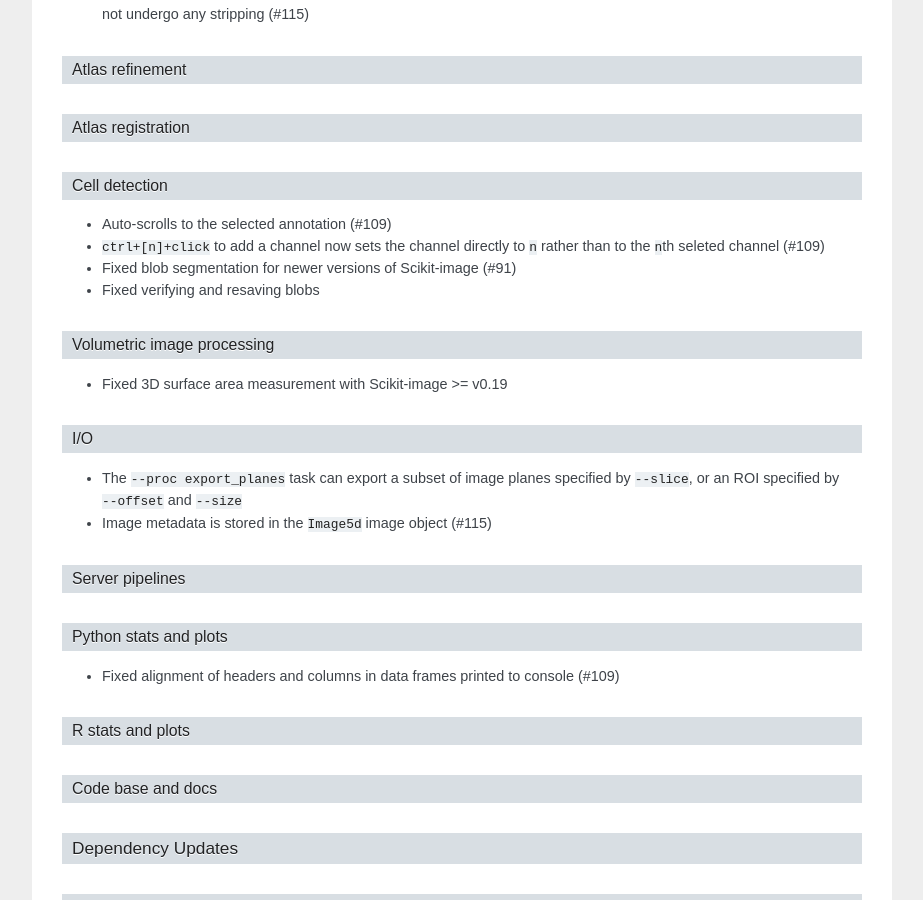
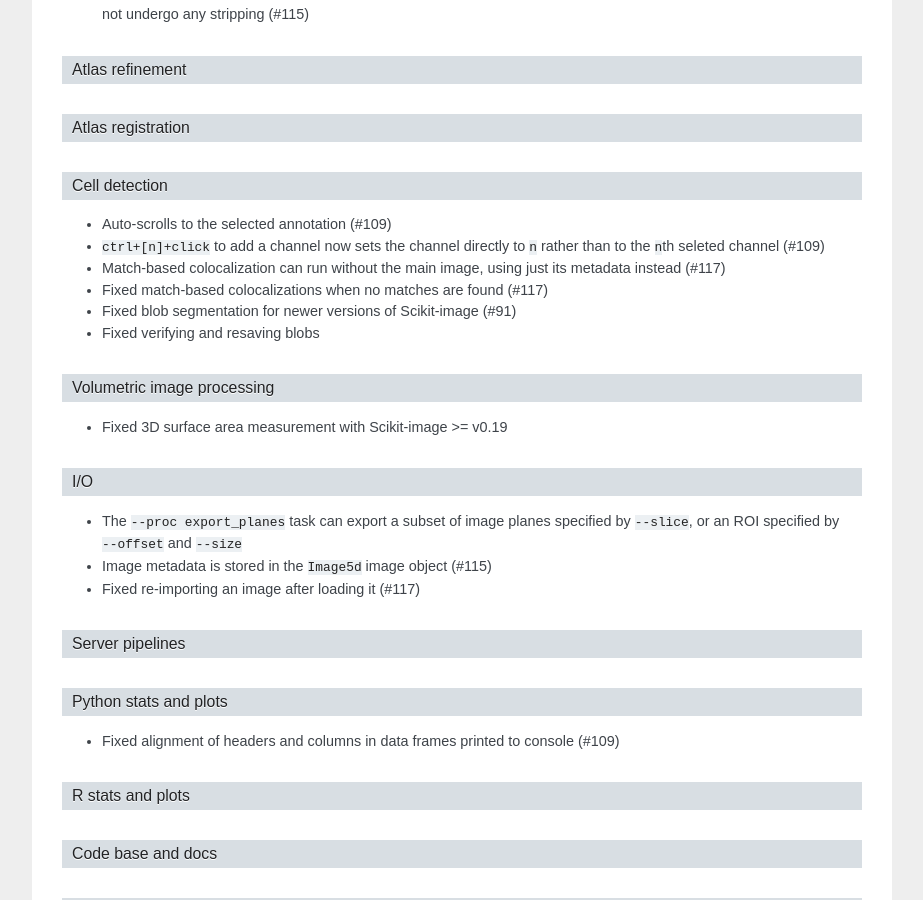
Before and after one commit to sanderslab/magellanmapper, a Sphinx documentation site: the page built from docs/release/release_v1.6.md, in a window 1280 px wide and 900 px high, scrolled down 635 px. Shown: the whole window, without its empty margins (198-1121 px from the left). Built offline with Sphinx 7.4.7, drawn with Linux system fonts in a browser that asks for light colours; pages that are not in the unit, such as notebooks, are missing from menus; the version number could not be read and is left out.

Commit message:
Release notes for match-based colocalization without the full main image

```diff
--- a/docs/release/release_v1.6.md
+++ b/docs/release/release_v1.6.md
@@ -29,6 +29,8 @@
 
 - Auto-scrolls to the selected annotation (#109)
 - `ctrl+[n]+click` to add a channel now sets the channel directly to `n` rather than to the `n`th seleted channel (#109)
+- Match-based colocalization can run without the main image, using just its metadata instead (#117)
+- Fixed match-based colocalizations when no matches are found (#117)
 - Fixed blob segmentation for newer versions of Scikit-image (#91)
 - Fixed verifying and resaving blobs
 
@@ -40,6 +42,7 @@
 
 - The `--proc export_planes` task can export a subset of image planes specified by `--slice`, or an ROI specified by `--offset` and `--size`
 - Image metadata is stored in the `Image5d` image object (#115)
+- Fixed re-importing an image after loading it (#117)
 
 #### Server pipelines
 
```
